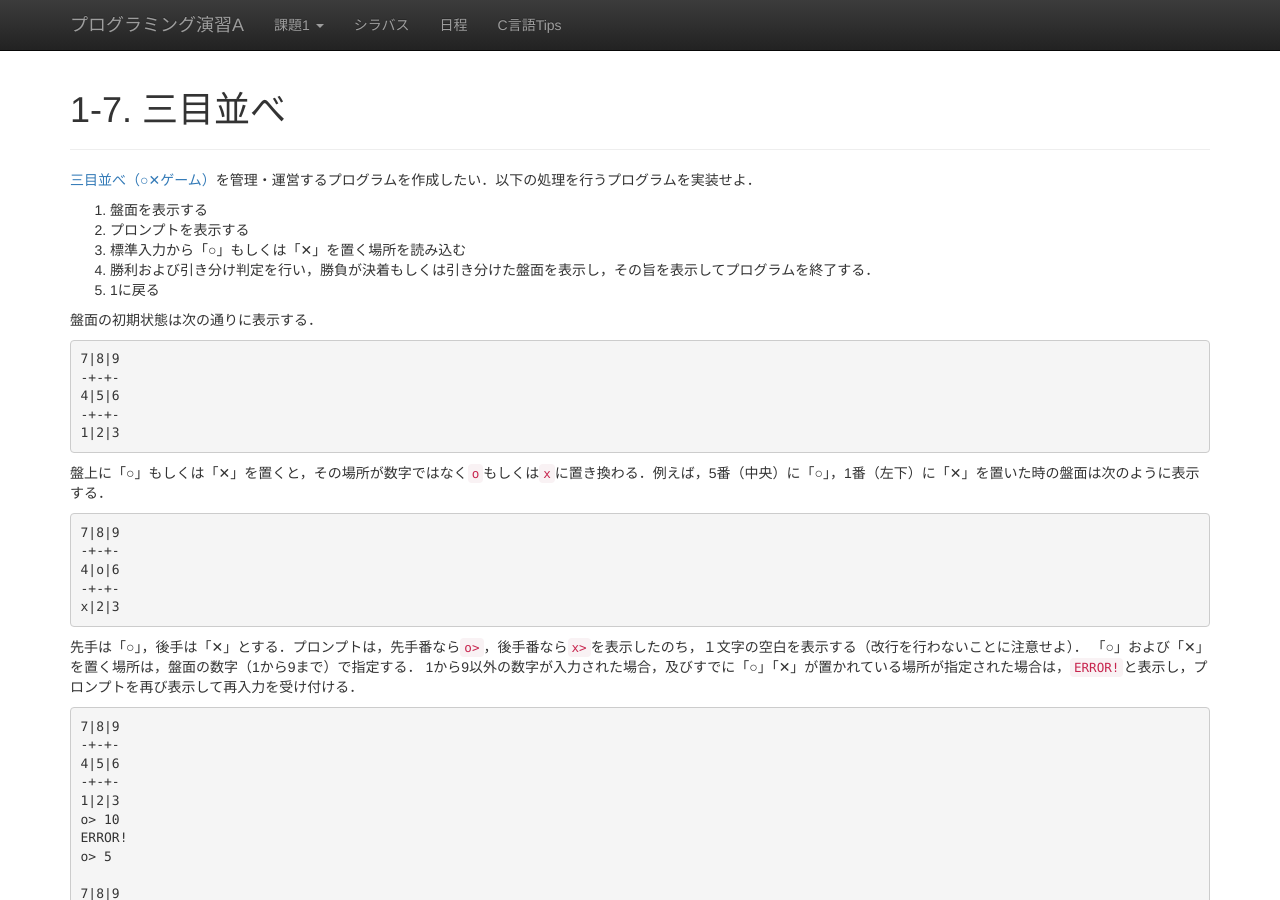
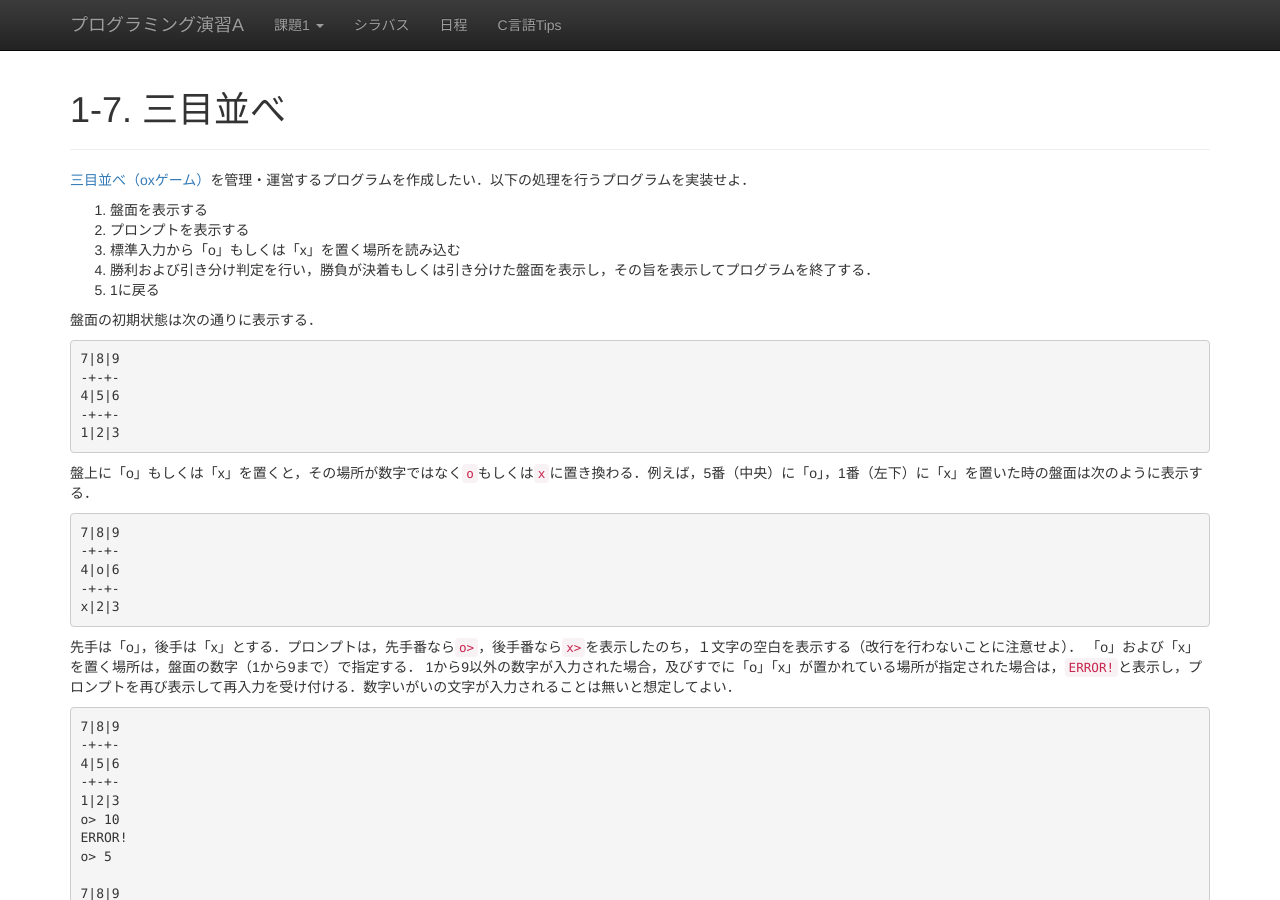
Before and after one commit to ecei-tohoku/ppa-public, a Jekyll site: the page built from kadai1/p17.md, in a window 1280 px wide and 900 px high. Built offline with Jekyll 4.4.1, drawn with Linux system fonts in a browser that asks for light colours; nearby versions of some CDN libraries.

Commit message:
The beta version of Kadai 1.

````diff
--- a/kadai1/p17.md
+++ b/kadai1/p17.md
@@ -3,11 +3,11 @@ layout: page
 title: 1-7. 三目並べ
 ---
 
-[三目並べ（○✕ゲーム）](https://ja.wikipedia.org/wiki/%E4%B8%89%E7%9B%AE%E4%B8%A6%E3%81%B9)を管理・運営するプログラムを作成したい．以下の処理を行うプログラムを実装せよ．
+[三目並べ（oxゲーム）](https://ja.wikipedia.org/wiki/%E4%B8%89%E7%9B%AE%E4%B8%A6%E3%81%B9)を管理・運営するプログラムを作成したい．以下の処理を行うプログラムを実装せよ．
 
 1. 盤面を表示する
 2. プロンプトを表示する
-3. 標準入力から「○」もしくは「✕」を置く場所を読み込む
+3. 標準入力から「o」もしくは「x」を置く場所を読み込む
 4. 勝利および引き分け判定を行い，勝負が決着もしくは引き分けた盤面を表示し，その旨を表示してプログラムを終了する．
 5. 1に戻る
 
@@ -21,7 +21,7 @@ title: 1-7. 三目並べ
 1|2|3
 ```
 
-盤上に「○」もしくは「✕」を置くと，その場所が数字ではなく`o`もしくは`x`に置き換わる．例えば，5番（中央）に「○」，1番（左下）に「✕」を置いた時の盤面は次のように表示する．
+盤上に「o」もしくは「x」を置くと，その場所が数字ではなく`o`もしくは`x`に置き換わる．例えば，5番（中央）に「o」，1番（左下）に「x」を置いた時の盤面は次のように表示する．
 
 ```
 7|8|9
@@ -31,9 +31,9 @@ title: 1-7. 三目並べ
 x|2|3
 ```
 
-先手は「○」，後手は「✕」とする．プロンプトは，先手番なら`o>`，後手番なら`x>`を表示したのち，１文字の空白を表示する（改行を行わないことに注意せよ）．
-「○」および「✕」を置く場所は，盤面の数字（1から9まで）で指定する．
-1から9以外の数字が入力された場合，及びすでに「○」「✕」が置かれている場所が指定された場合は，`ERROR!`と表示し，プロンプトを再び表示して再入力を受け付ける．
+先手は「o」，後手は「x」とする．プロンプトは，先手番なら`o>`，後手番なら`x>`を表示したのち，１文字の空白を表示する（改行を行わないことに注意せよ）．
+「o」および「x」を置く場所は，盤面の数字（1から9まで）で指定する．
+1から9以外の数字が入力された場合，及びすでに「o」「x」が置かれている場所が指定された場合は，`ERROR!`と表示し，プロンプトを再び表示して再入力を受け付ける．数字いがいの文字が入力されることは無いと想定してよい．
 
 ```
 7|8|9
````
Also changed, not shown: kadai1/p14.md (+1 -1 lines).
